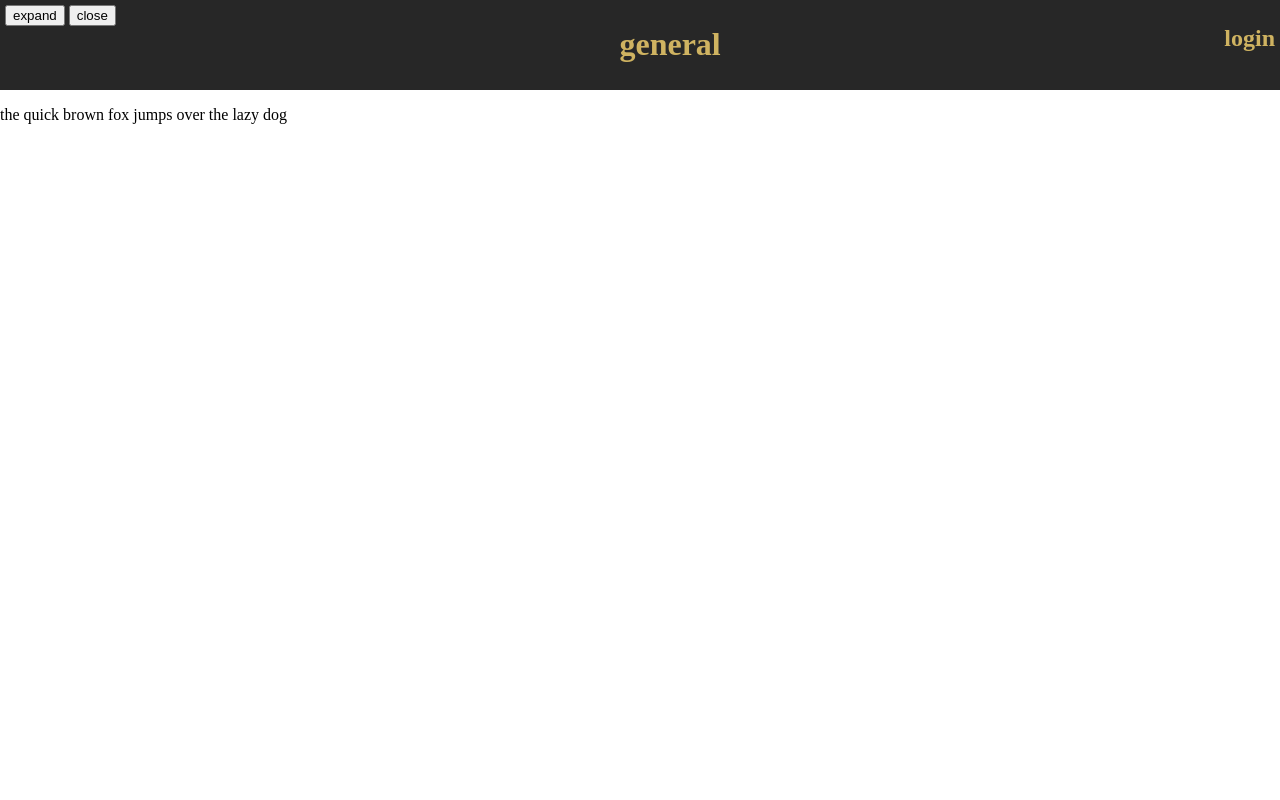
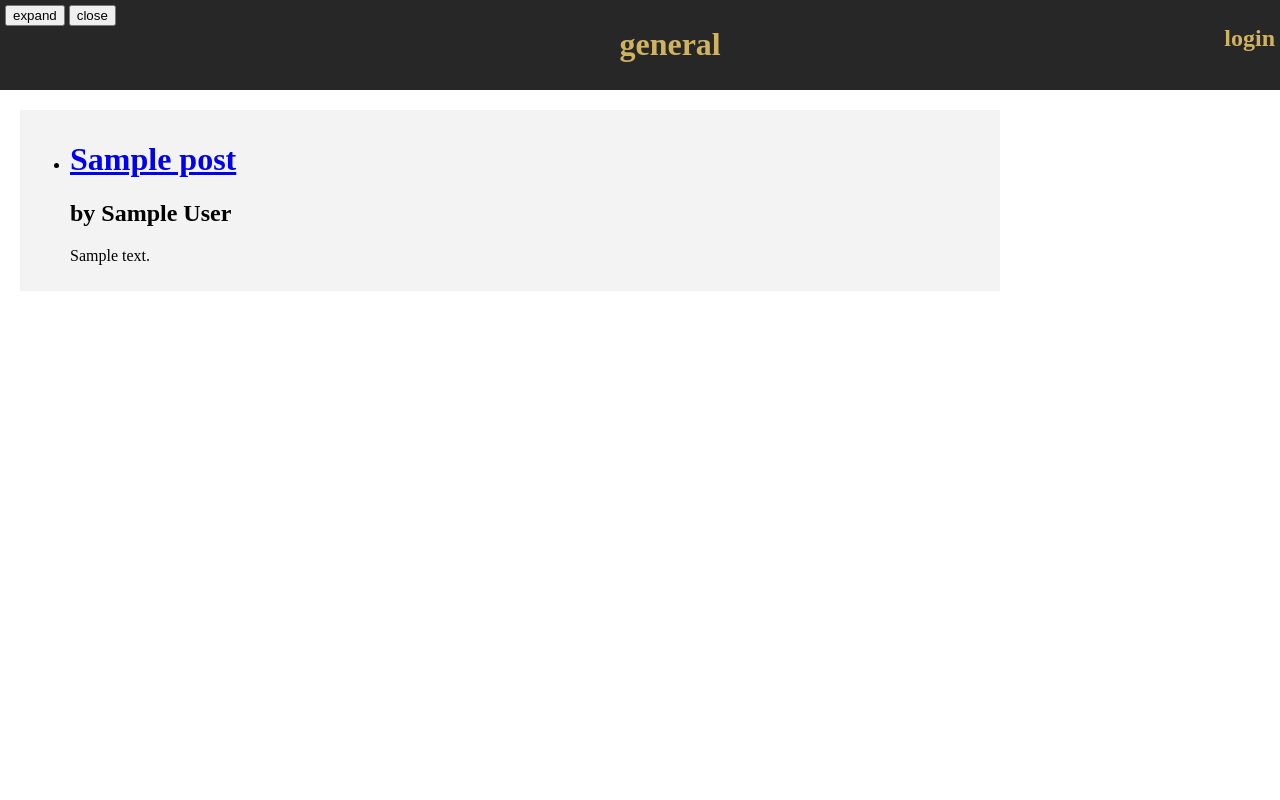
Before and after one commit to jzc/doubleproductivity, a Flask app: page / in a window 1280 px wide. Run offline with Flask 2, Linux system fonts and the light colour scheme; tables that the repository leaves empty hold one stand-in row (values such as "Sample post"); some libraries are stand-ins or nearby versions.

Commit message:
added some posts to the main page

```diff
--- a/app/home/views.py
+++ b/app/home/views.py
@@ -1,8 +1,15 @@
 from flask import render_template
 
 from . import home
-from ..models import User
+from ..models import User, Post
 
 @home.route("/")
 def home():
-    return render_template("index.html", users=User.query.all())
+    return render_template("index.html", posts=Post.query.all()[:10])
+
+# @home.route("/thing/<screen_name>")
+# def user(screen_name):
+#     if screen_name in [user.screen_name for user in User.query.all()]:
+#         return "Hello, %s" % screen_name
+#     else:
+#         return "User not found"
--- a/app/static/style.css
+++ b/app/static/style.css
@@ -36,3 +36,13 @@
     display: flex;
     justify-content: space-between;
 }
+
+#content {
+    padding: 20px;
+}
+
+#posts {
+    background-color: #f3f3f3;
+    width: 960px;
+    padding: 10px;
+}
--- a/app/templates/base.html
+++ b/app/templates/base.html
@@ -30,13 +30,10 @@
           <h2>login</h2>
         </div>
         <div id="content">
-          <p>the quick brown fox jumps over the lazy dog</p>
+          {% block content %}
+          {% endblock %}
         </div>
     </div>
-
-    {% block content %}
-    {% endblock %}
-
     <script src="{{ url_for('static', filename='main.js') }}"></script>
   </body>
 </html>
--- a/app/templates/index.html
+++ b/app/templates/index.html
@@ -1,18 +1,19 @@
 {% extends "base.html" %}
 
 {% block content %}
+<div id="posts">
+    <ul>
+        {% for post in posts %}
+        <li>
+            {% if post.is_link %}
+                <h1><a href=#>{{ post.title }}</a></h1>
+            {% else %}
+                <h1>{{ post.title }}</h1>
+            {% endif %}
+            <h2>by {{ post.user.screen_name }}</h2>
+            <p>{{ post.content }}</p>
+        </li>
+        {% endfor %}
+    </ul>
+</div>
 {% endblock %}
-
-<!-- <html>
-    <body>
-        <table>
-            {% for user in users %}
-            <tr>
-                <td>{{ user.id }}</td>
-                <td>{{ user.first }}</td>
-                <td>{{ user.last }}</td>
-            </tr>
-            {% endfor %}
-        </table>
-    </body>
-</html> -->
--- a/manage.py
+++ b/manage.py
@@ -1,3 +1,4 @@
+#!/usr/bin/env python
 from flask_script import Manager, Shell
 
 from app import create_app, db
@@ -7,7 +8,7 @@ app = create_app("development")
 manager = Manager(app)
 
 def make_shell_context():
-    return dict(app=app, db=db, User=User)
+    return dict(app=app, db=db, User=User, Post=Post)
 
 manager.add_command("shell", Shell(make_context=make_shell_context))
 
```
